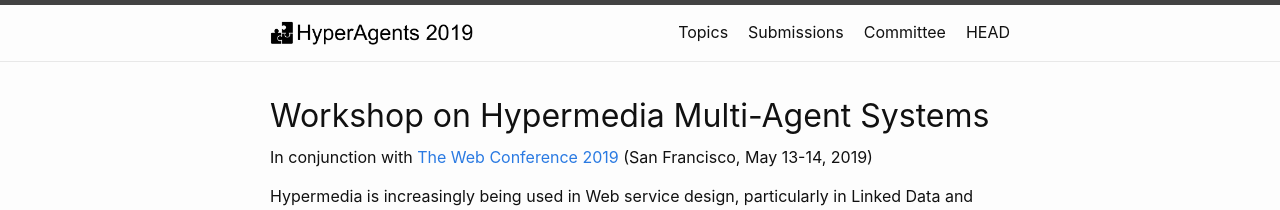
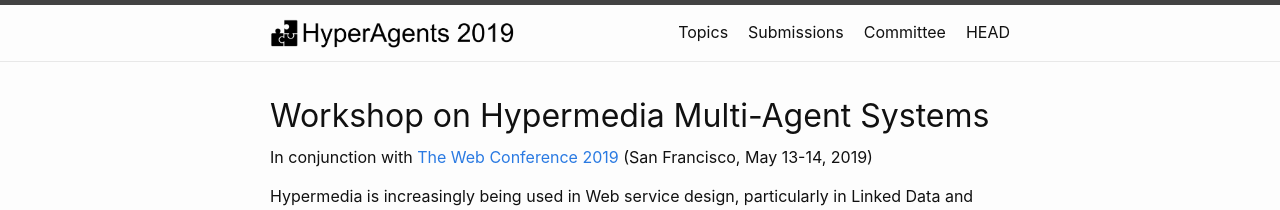
Before and after one commit to HyperAgents/twc2019.hyperagents.org, a Jekyll site: the page built from index.md, in a window 1280 px wide. Shown: the top 210 px of the page. Built offline with Jekyll 4.4.1, drawn with Linux system fonts in a browser that asks for light colours.

Commit message:
Increase logo size in header

```diff
--- a/_includes/header.html
+++ b/_includes/header.html
@@ -6,7 +6,7 @@
     {%- assign titles_size = site.pages | map: 'title' | join: '' | size -%}
 
     <div style="float: left;">
-      <a href="/"><img src="/HyperAgents2019-logo.png" style="height: 25px;" /></a>
+      <a href="/"><img src="/HyperAgents2019-logo.png" style="height: 30px;" /></a>
       <!-- <a class="site-title" rel="author" href="{{ "/" | relative_url }}">{{ site.title | escape }}</a>-->
     </div>
 
```
Also changed, not shown: 7 other files.
